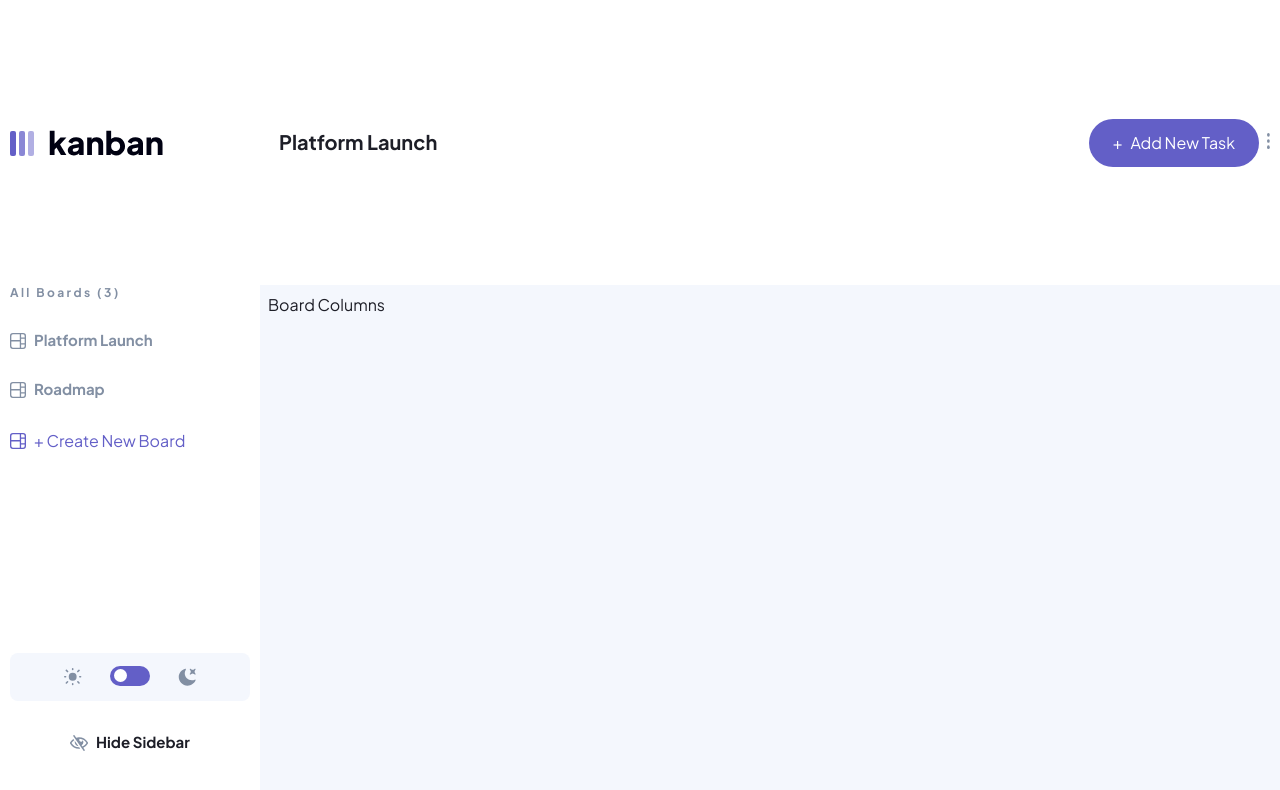
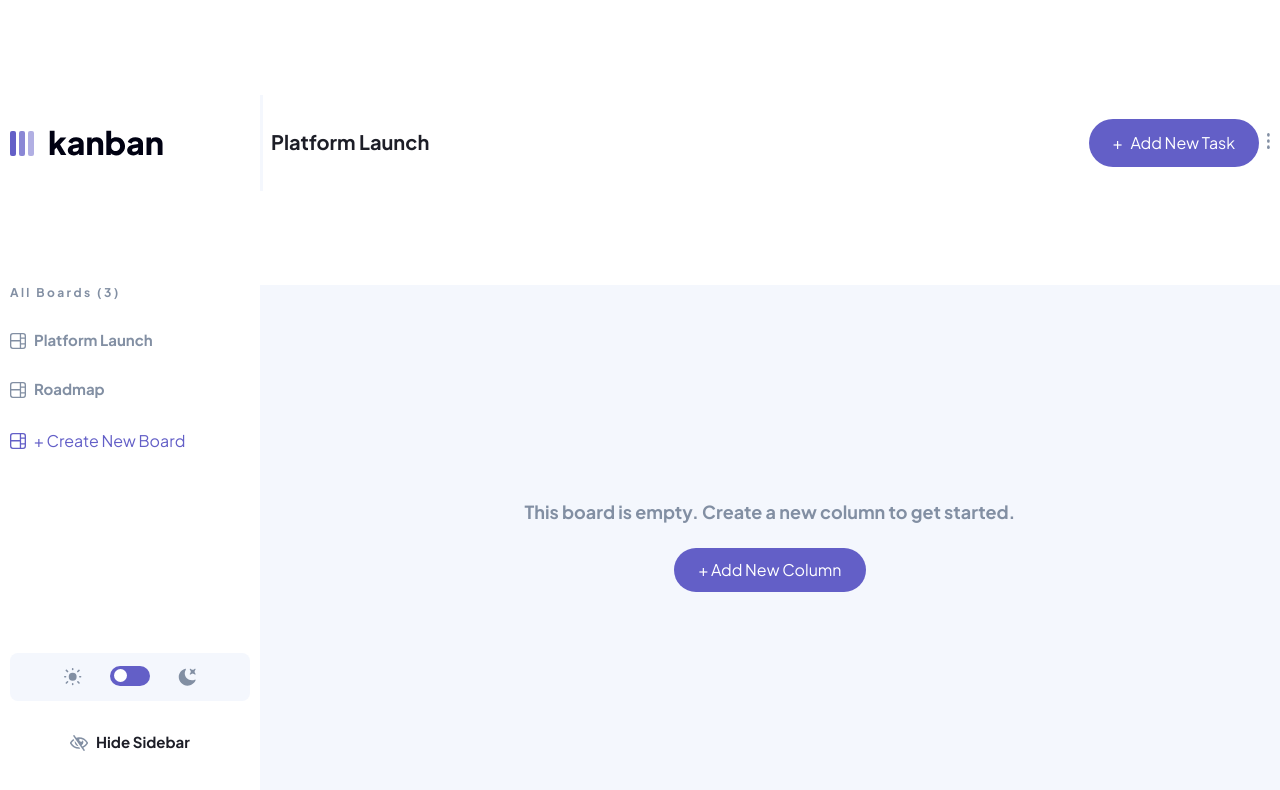
Before and after one commit to barriedirk/frontend-mentor-exercise-41-kanban-task-management-web-app, a Next.js app in the folder frontend/: page / in a window 1280 px wide. Shown: the top 790 px of the page. Built offline with nearby package versions, Linux system fonts and the light colour scheme; no server answers.

Commit message:
add board column

```diff
--- /dev/null
+++ b/frontend/src/app/(dashboard)/components/BoardColumn.tsx
@@ -0,0 +1,37 @@
+"use client";
+
+import "./board-column.css";
+
+import { useId } from "react";
+
+export default function BoardColumn() {
+  const titleId = useId();
+  return (
+    <section className="board-column" aria-labelledby={titleId}>
+      <h3
+        className="board-column__title text-heading-s text-medium-grey flex items-center gap-2 p-2"
+        id={titleId}
+      >
+        <span
+          aria-hidden="true"
+          className="w-3.75 h-3.75 bg-main-purple rounded-full"
+        ></span>
+        TODO (4)
+      </h3>
+      <ul className="board-column__tasks">
+        <li>
+          <button className="board-column__task">
+            <h4>Build UI for onboarding flow</h4>
+            <p>0 of 3 substasks</p>
+          </button>
+        </li>
+        <li>
+          <button className="board-column__task">
+            <h4>Build UI for onboarding flow</h4>
+            <p>0 of 3 substasks</p>
+          </button>
+        </li>
+      </ul>
+    </section>
+  );
+}
--- a/frontend/src/app/(dashboard)/components/BoardColumns.tsx
+++ b/frontend/src/app/(dashboard)/components/BoardColumns.tsx
@@ -2,10 +2,40 @@
 
 import "./board-columns.css";
 
+import { useState } from "react";
+
+import Button from "@/components/ui/Button";
+import BoardColumn from "./BoardColumn";
+
 export default function BoardColumns() {
+  const [hasColumns, setHasColumns] = useState(false);
+
   return (
-    <div className="board-columns p-2">
-      <h1>Board Columns</h1>
+    <div className="board-columns p-2" aria-labelledby="board-columns-title">
+      <h2 id="board-columns-title" className="sr-only">
+        Board columns
+      </h2>
+      {!hasColumns && (
+        <div className="board-columns__no-data h-full flex flex-col justify-center items-center gap-4">
+          <p className="text-heading-l text-medium-grey p-2 max-w-[24rem] text-center">
+            This board is empty. Create a new column to get started.
+          </p>
+          <Button
+            className="flex justify-center items-center text-preset-4"
+            onClick={() => setHasColumns(true)}
+          >
+            + Add New Column
+          </Button>
+        </div>
+      )}
+      {hasColumns && (
+        <section className="board-columns__content">
+          <BoardColumn />
+          <BoardColumn />
+          <BoardColumn />
+          <BoardColumn />
+        </section>
+      )}
     </div>
   );
 }
--- /dev/null
+++ b/frontend/src/app/(dashboard)/components/board-column.css
@@ -0,0 +1,2 @@
+.board-column {
+}
--- a/frontend/src/app/(dashboard)/components/board-columns.css
+++ b/frontend/src/app/(dashboard)/components/board-columns.css
@@ -2,3 +2,10 @@
   background: var(--background-secondary);
   color: var(--foreground);
 }
+
+.board-columns__content {
+  display: grid;
+  grid-auto-flow: column;
+  grid-auto-columns: 18rem;
+  overflow-x: auto;
+}
--- a/frontend/src/app/(dashboard)/components/board-header.css
+++ b/frontend/src/app/(dashboard)/components/board-header.css
@@ -8,9 +8,10 @@
 }
 
 .board-header__logo {
-  width: 16.3125rem;
+  width: calc(16.3125rem - 8px);
   height: 6rem;
   display: none;
+  border-right: 3px solid var(--background-secondary);
 }
 
 .board-header__add_task {
--- a/frontend/src/app/(dashboard)/components/board-menu.css
+++ b/frontend/src/app/(dashboard)/components/board-menu.css
@@ -32,9 +32,22 @@
   }
 
   .board-menu.is-collapsed .board-menu__hide-sidebar {
-    position: absolute;
-    left: 0;
-    bottom: 0;
-    transform: translateX(-10px);
+    animation: btnShowSidebar 0.4s ease forwards;
+    animation-delay: 0.1s;
+    pointer-events: auto;
+  }
+
+  @keyframes btnShowSidebar {
+    0% {
+      opacity: 0;
+    }
+    100% {
+      opacity: 1;
+      transform: translateX(-10px);
+      position: absolute;
+      bottom: 0;
+      left: 0;
+      transform: translateX(-10px);
+    }
   }
 }
--- a/frontend/src/components/ui/Button.tsx
+++ b/frontend/src/components/ui/Button.tsx
@@ -3,7 +3,7 @@ import clsx from "clsx";
 interface ButtonProps {
   children: React.ReactNode;
   className?: string;
-  click?: () => void;
+  onClick?: () => void;
   title?: string;
   type?: "button" | "submit" | "reset" | undefined;
 }
@@ -11,7 +11,7 @@ interface ButtonProps {
 export default function Button({
   children,
   className,
-  click,
+  onClick,
   title,
   type = "button",
 }: ButtonProps) {
@@ -21,9 +21,9 @@ export default function Button({
       type={type}
       className={clsx(
         "flex justify-center items-center gap-2 px-6 py-3 rounded-full bg-main-purple text-white",
-        className
+        className,
       )}
-      onClick={click}
+      onClick={onClick}
     >
       {children}
     </button>
```
